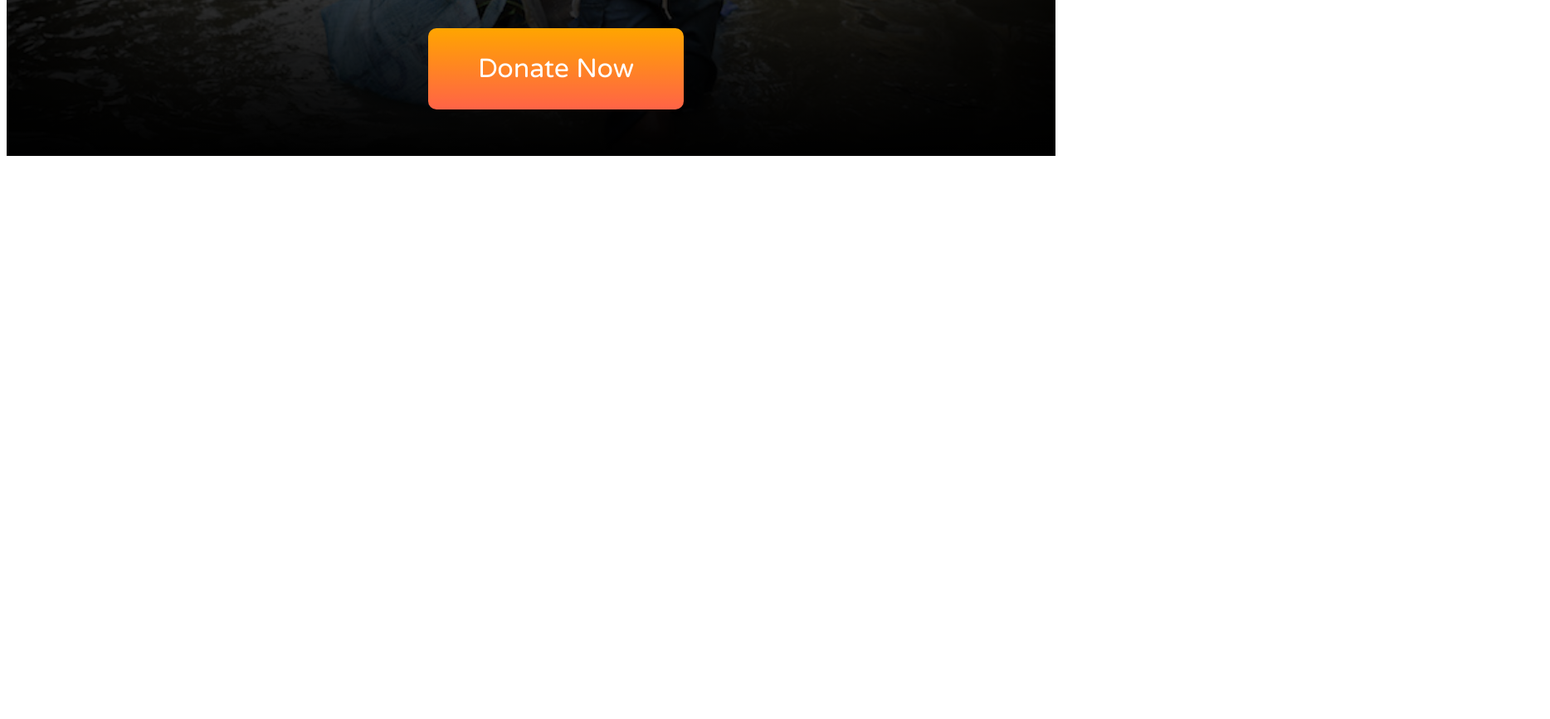
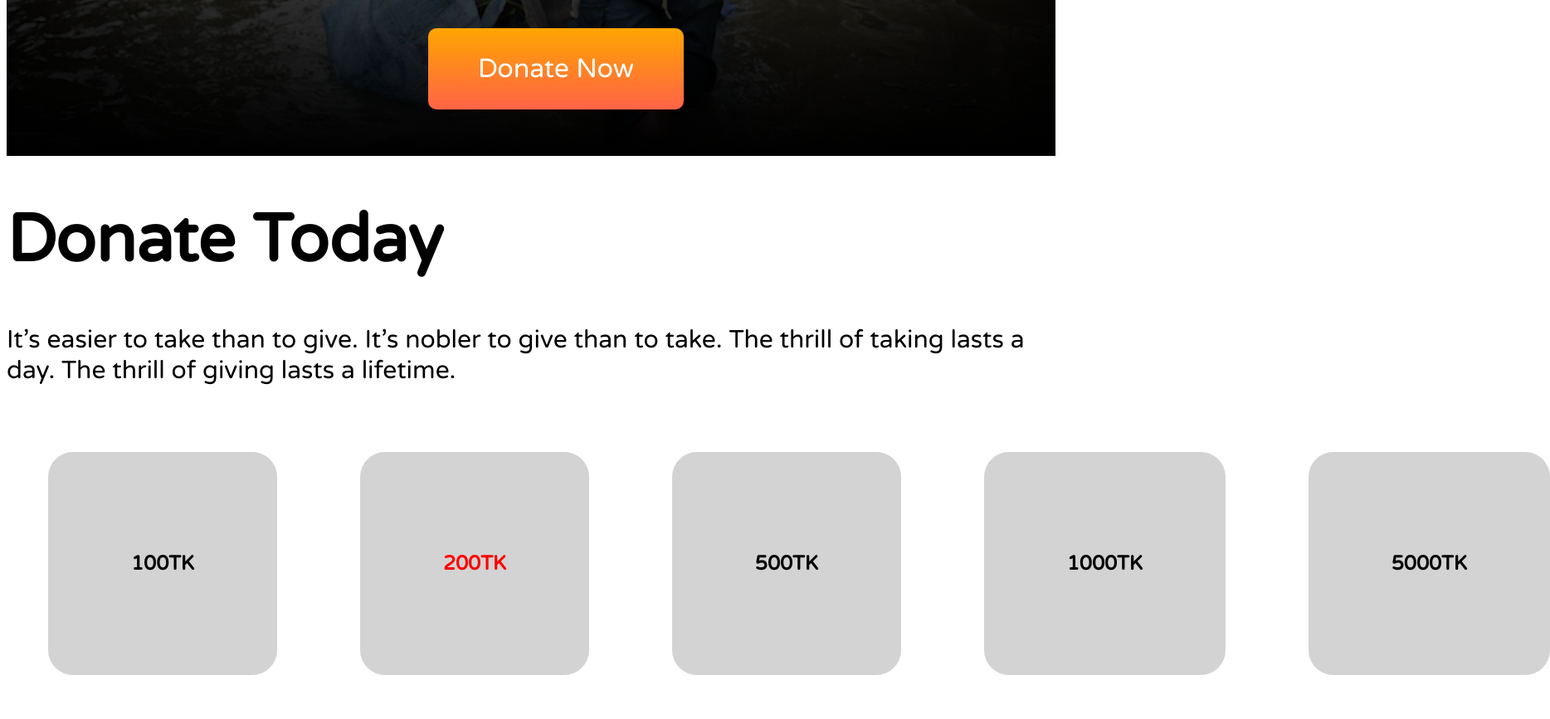
Before and after one commit to mdnazimmia/donate-today, a plain HTML site: page index.html in a window 1280 px wide. Shown: the part 622-1489 px from the top of the page at 83% size, 1868 px wide, since content can reach past the window. Before the commit the page ends 910 px from the top, so only its background shows below. Drawn offline with Linux system fonts and the light colour scheme; a web font is replaced by a local one.

Commit message:
border input

```diff
--- a/index.html
+++ b/index.html
@@ -24,7 +24,33 @@
             <a class="link-button">Donate Now</a>
         </div>
     </section>
+    <div>
+        <h1>Donate Today</h1>
+        <p>It’s easier to take than to give. It’s nobler to give than to take. The thrill of taking lasts a day. The
+            thrill
+            of giving lasts a lifetime.</p>
+    </div>
+    <section class="donation-button">
+        <div class="amount-border">
+            <h2>100TK</h2>
+        </div>
+        <div class="amount-border style">
+            <h2><span style="color: red;">200TK</span></h2>
+        </div>
+        <div class="amount-border">
+            <h2>500TK</h2>
+        </div>
+        <div class="amount-border">
+            <h2>1000TK</h2>
+        </div>
+        <div class="amount-border">
+            <h2>5000TK</h2>
+        </div>
 
+    </section>
 </body>
+<section>
+
+</section>
 
 </html>
--- a/style.css
+++ b/style.css
@@ -51,3 +51,16 @@ p {
     padding: 30px 60px;
     border-radius: 10px;
 }
+
+.donation-button {
+    display: flex;
+}
+
+.amount-border {
+    width: 120px;
+    text-align: center;
+    background-color: lightgrey;
+    padding: 100px;
+    margin: 50px;
+    border-radius: 30px;
+}
```
